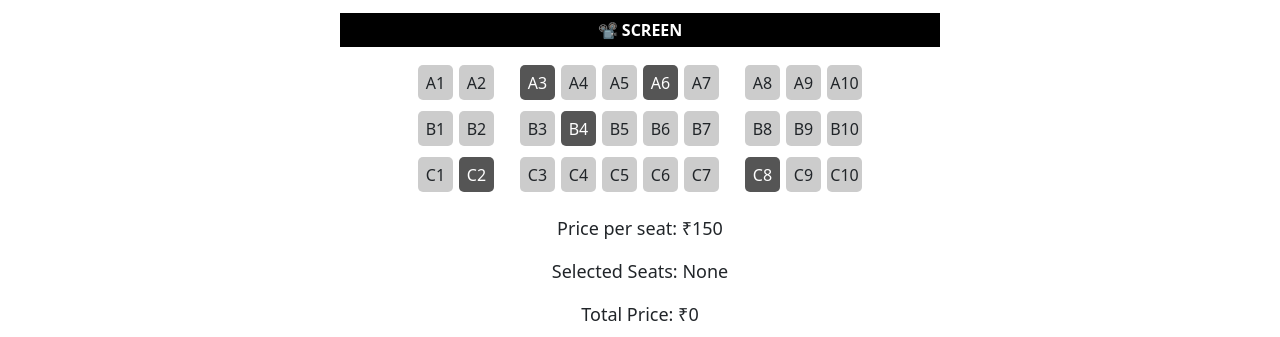
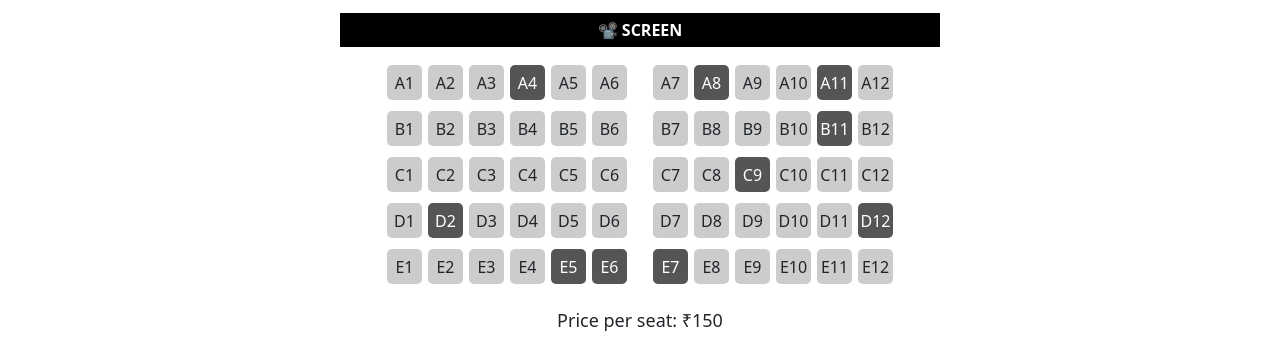
Before and after one commit to shravani012/BookMyShow-Dupe, a React (Create React App) app in the folder frontend/: page /book/1 in a window 1280 px wide. Shown: the part 439-776 px from the top of the page. Built offline with nearby package versions, Linux system fonts and the light colour scheme.

Commit message:
Frontend issue

```diff
--- a/frontend/src/App.js
+++ b/frontend/src/App.js
@@ -1,14 +1,13 @@
-import React from "react";
 import { BrowserRouter as Router, Routes, Route } from "react-router-dom";
-import Home from "./pages/Home"; // Home page (Movies List)
-import MovieDetails from "./pages/MovieDetails"; // Movie details page
-import BookingPage from "./pages/BookingPage"; // Booking page
-import SeatSelection from "./pages/SeatSelection"; // Seat selection page
-import Events from "./pages/Events"; // Events page
-import EventDetails from "./pages/EventDetails"; // ✅ Import Event Details Page
-import Payment from "./payment";
-import AppNavbar from "./components/Navbar"; // Navbar
-import LoginModal from "./components/LoginModal"; // Login modal
+import Home from "./pages/Home";
+import MoviesPage from "./pages/Moviespage"; // ✅ Import Movies Page
+import MovieDetails from "./pages/MovieDetails";
+import BookingPage from "./pages/BookingPage";
+import SeatSelection from "./pages/SeatSelection";
+import Events from "./pages/Events";
+import EventDetails from "./pages/EventDetails";
+import AppNavbar from "./components/Navbar";
+import LoginModal from "./components/LoginModal";
 
 function App() {
   return (
@@ -17,12 +16,12 @@ function App() {
       <div className="container mt-4">
         <Routes>
           <Route path="/" element={<Home />} />
+          <Route path="/movies" element={<MoviesPage />} /> {/* ✅ New Movies Page Route */}
           <Route path="/movie/:id" element={<MovieDetails />} />
           <Route path="/booking/:id" element={<BookingPage />} />
           <Route path="/book/:id" element={<SeatSelection />} />
           <Route path="/events" element={<Events />} />
           <Route path="/event/:id" element={<EventDetails />} />
-          <Route path="/payment" element={<Payment />} />
         </Routes>
       </div>
       <LoginModal />
--- a/frontend/src/components/Navbar.js
+++ b/frontend/src/components/Navbar.js
@@ -35,11 +35,11 @@ function AppNavbar() {
               <Dropdown.Item onClick={() => setLocation("Mumbai")}>Mumbai</Dropdown.Item>
               <Dropdown.Item onClick={() => setLocation("Delhi")}>Delhi</Dropdown.Item>
               <Dropdown.Item onClick={() => setLocation("Bangalore")}>Bangalore</Dropdown.Item>
-              <Dropdown.Item onClick={() => setLocation("Hyderabad")}>Hyderbad</Dropdown.Item>
+              <Dropdown.Item onClick={() => setLocation("Hyderabad")}>Hyderabad</Dropdown.Item>
               <Dropdown.Item onClick={() => setLocation("Chennai")}>Chennai</Dropdown.Item>
               <Dropdown.Item onClick={() => setLocation("Pune")}>Pune</Dropdown.Item>
               <Dropdown.Item onClick={() => setLocation("Kolkata")}>Kolkata</Dropdown.Item>
-              <Dropdown.Item onClick={() => setLocation("Ahemdabad")}>Ahemdabad</Dropdown.Item>
+              <Dropdown.Item onClick={() => setLocation("Ahmedabad")}>Ahmedabad</Dropdown.Item>
               <Dropdown.Item onClick={() => setLocation("Chandigarh")}>Chandigarh</Dropdown.Item>
               <Dropdown.Item onClick={() => setLocation("Lucknow")}>Lucknow</Dropdown.Item>
               <Dropdown.Item onClick={() => setLocation("Jaipur")}>Jaipur</Dropdown.Item>
@@ -58,10 +58,10 @@ function AppNavbar() {
       {/* Second Row: Category Navigation */}
       <Navbar bg="secondary" variant="dark" className="bottom-navbar">
         <div className="container">
-        <Nav className="mx-auto">
-        <Nav.Link as={Link} to="/" onClick={() => window.location.href = "/"}>Movies</Nav.Link>
-        <Nav.Link as={Link} to="/events" onClick={() => window.location.href = "/events"}>Events</Nav.Link>
-        </Nav>
+          <Nav className="mx-auto">
+            <Nav.Link as={Link} to="/movies">Movies</Nav.Link> {/* ✅ Now links to MoviesPage.js */}
+            <Nav.Link as={Link} to="/events">Events</Nav.Link> {/* ✅ Events Page remains the same */}
+          </Nav>
         </div>
       </Navbar>
 
--- /dev/null
+++ b/frontend/src/pages/Moviespage.js
@@ -0,0 +1,67 @@
+import React, { useEffect, useState } from "react";
+import { useNavigate } from "react-router-dom";
+import { fetchNowPlayingMovies, fetchUpcomingMovies } from "../services/tmdbService";
+
+const MoviesPage = () => {
+  const [nowPlaying, setNowPlaying] = useState([]);
+  const [upcomingMovies, setUpcomingMovies] = useState([]);
+  const navigate = useNavigate();
+
+  useEffect(() => {
+    const loadMovies = async () => {
+      setNowPlaying(await fetchNowPlayingMovies());
+      setUpcomingMovies(await fetchUpcomingMovies());
+    };
+    loadMovies();
+  }, []);
+
+  const scrollContainer = (id, direction) => {
+    const container = document.getElementById(id);
+    if (container) {
+      const scrollAmount = container.offsetWidth;
+      container.scrollLeft += direction === "left" ? -scrollAmount : scrollAmount;
+    }
+  };
+
+  return (
+    <div className="movies-container">
+      {/* Now Playing Movies */}
+      <h2 className="section-title">Now Playing</h2>
+      <div className="slider-container">
+        <button className="slider-btn left" onClick={() => scrollContainer("nowPlaying", "left")}>❮</button>
+        <div id="nowPlaying" className="movies-wrapper">
+          {nowPlaying.map((movie) => (
+            <div key={movie.id} className="movie-card" onClick={() => navigate(`/movie/${movie.id}`)}>
+              <img src={`https://image.tmdb.org/t/p/w500${movie.poster_path}`} alt={movie.title} />
+              <div className="movie-info">
+                <p className="movie-title">{movie.title}</p>
+                <p className="movie-details">⭐ {movie.vote_average}</p>
+              </div>
+            </div>
+          ))}
+        </div>
+        <button className="slider-btn right" onClick={() => scrollContainer("nowPlaying", "right")}>❯</button>
+      </div>
+
+      {/* Upcoming Movies */}
+      <h2 className="section-title">Upcoming Movies</h2>
+      <div className="slider-container">
+        <button className="slider-btn left" onClick={() => scrollContainer("upcomingMovies", "left")}>❮</button>
+        <div id="upcomingMovies" className="movies-wrapper">
+          {upcomingMovies.map((movie) => (
+            <div key={movie.id} className="movie-card" onClick={() => navigate(`/movie/${movie.id}`)}>
+              <img src={`https://image.tmdb.org/t/p/w500${movie.poster_path}`} alt={movie.title} />
+              <div className="movie-info">
+                <p className="movie-title">{movie.title}</p>
+                <p className="movie-details">⭐ {movie.vote_average}</p>
+              </div>
+            </div>
+          ))}
+        </div>
+        <button className="slider-btn right" onClick={() => scrollContainer("upcomingMovies", "right")}>❯</button>
+      </div>
+    </div>
+  );
+};
+
+export default MoviesPage;
--- a/frontend/src/pages/SeatSelection.js
+++ b/frontend/src/pages/SeatSelection.js
@@ -1,28 +1,39 @@
-import React, { useState } from "react";
-import PayPalButton from "./PayPalButton"  ; // Import PayPal button component
+import React, { useState, useEffect } from "react";
+import PayPalButton from "./PayPalButton";
 import "./SeatSelection.css";
 
 const SeatSelection = () => {
   const [selectedSeats, setSelectedSeats] = useState([]);
-  const [bookedSeats, setBookedSeats] = useState(["A3", "A6", "B4", "C2", "C8"]);
+  const [bookedSeats, setBookedSeats] = useState([]);
   const ticketPrice = 150;
 
-  const BACKEND_URL = "https://your-backend-service.onrender.com";
+  useEffect(() => {
+    // Generate seat IDs
+    const allSeats = "ABCDE".split("").flatMap((row) =>
+      Array.from({ length: 12 }, (_, i) => `${row}${i + 1}`)
+    );
 
-  const seatsLayout = [
-    ["A1", "A2", " ", "A3", "A4", "A5", "A6", "A7", " ", "A8", "A9", "A10"],
-    ["B1", "B2", " ", "B3", "B4", "B5", "B6", "B7", " ", "B8", "B9", "B10"],
-    ["C1", "C2", " ", "C3", "C4", "C5", "C6", "C7", " ", "C8", "C9", "C10"],
-  ];
+    // Randomly book 10 seats
+    const randomBookedSeats = [...allSeats]
+      .sort(() => 0.5 - Math.random())
+      .slice(0, 10);
+
+    setBookedSeats(randomBookedSeats);
+  }, []);
 
   const handleSeatClick = (seat) => {
     if (bookedSeats.includes(seat)) return;
+
     setSelectedSeats((prevSelectedSeats) =>
       prevSelectedSeats.includes(seat)
         ? prevSelectedSeats.filter((s) => s !== seat)
         : [...prevSelectedSeats, seat]
     );
   };
+
+  const seatsLayout = "ABCDE".split("").map((row) =>
+    Array.from({ length: 12 }, (_, i) => `${row}${i + 1}`)
+  );
 
   return (
     <div className="seat-selection-container">
@@ -32,12 +43,10 @@ const SeatSelection = () => {
       <div className="seats-grid">
         {seatsLayout.map((row, rowIndex) => (
           <div key={rowIndex} className="seat-row">
-            {row.map((seat, index) =>
-              seat === " " ? (
-                <div key={index} className="aisle" />
-              ) : (
+            {row.map((seat, index) => (
+              <React.Fragment key={seat}>
+                {index === 6 && <div className="aisle"></div>} {/* Add aisle after 6 seats */}
                 <div
-                  key={seat}
                   className={`seat ${
                     bookedSeats.includes(seat)
                       ? "booked"
@@ -49,8 +58,8 @@ const SeatSelection = () => {
                 >
                   {seat}
                 </div>
-              )
-            )}
+              </React.Fragment>
+            ))}
           </div>
         ))}
       </div>
@@ -58,15 +67,16 @@ const SeatSelection = () => {
       <div className="price-details">
         <p>Price per seat: ₹{ticketPrice}</p>
         <p>
-          Selected Seats: {selectedSeats.length > 0 ? `${selectedSeats.length} (${selectedSeats.join(", ")})` : "None"}
+          Selected Seats:{" "}
+          {selectedSeats.length > 0
+            ? `${selectedSeats.length} (${selectedSeats.join(", ")})`
+            : "None"}
         </p>
         <p>Total Price: ₹{selectedSeats.length * ticketPrice}</p>
       </div>
 
       {/* PayPal Button */}
-      {selectedSeats.length > 0 && (
-        <PayPalButton totalAmount={selectedSeats.length * ticketPrice} />
-      )}
+      {selectedSeats.length > 0 && <PayPalButton totalAmount={selectedSeats.length * ticketPrice} />}
     </div>
   );
 };
```
